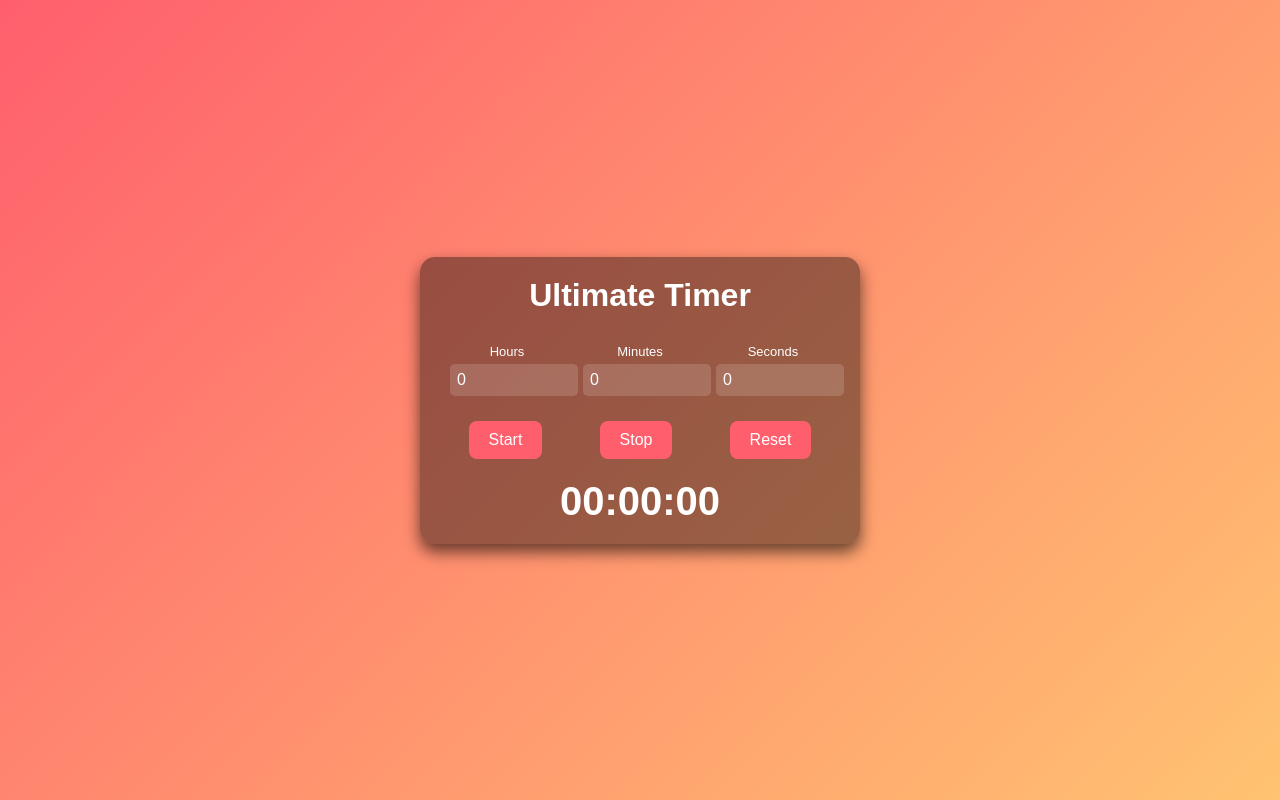
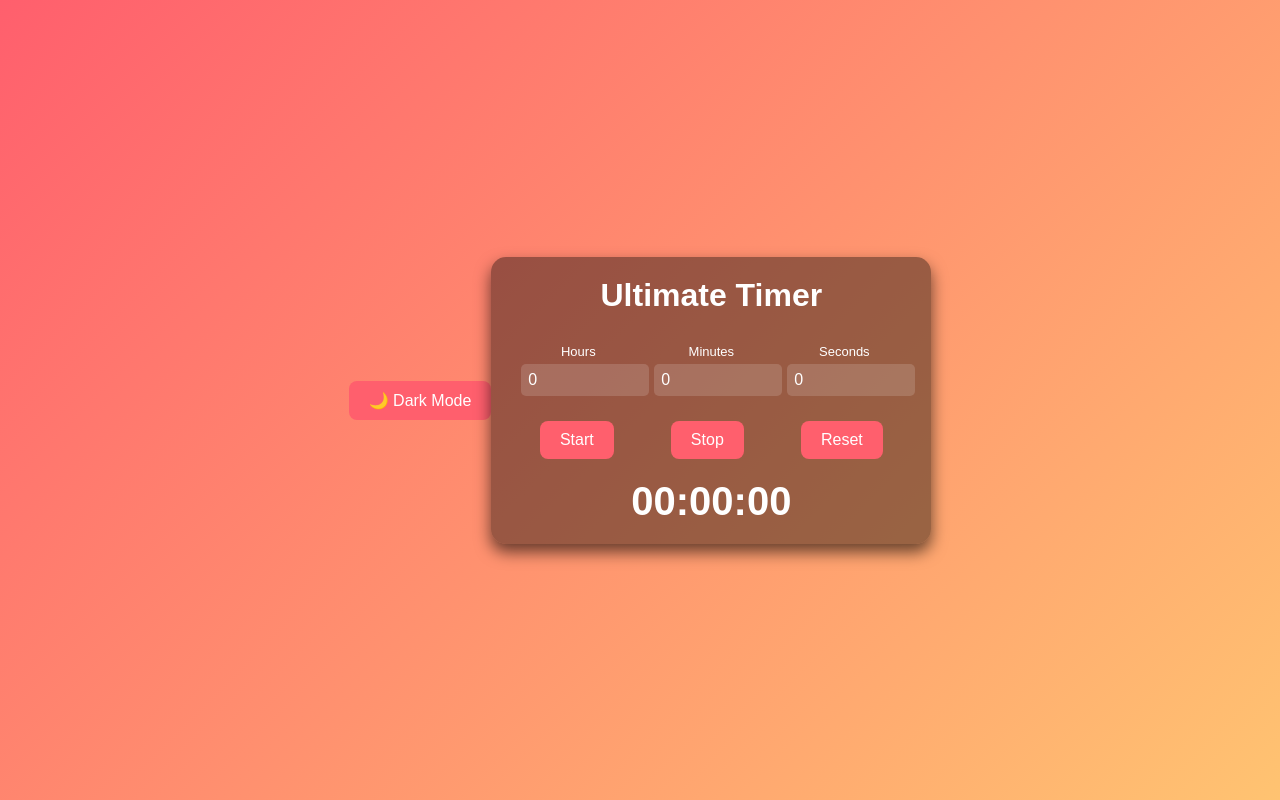
Before and after one commit to omi099/timer1, a plain HTML site: page index.html in a window 1280 px wide. Drawn offline with Linux system fonts and the light colour scheme.

Commit message:
Update index.html

```diff
--- a/index.html
+++ b/index.html
@@ -1,12 +1,15 @@
 <!DOCTYPE html>
 <html lang="en">
+
 <head>
   <meta charset="UTF-8">
   <meta name="viewport" content="width=device-width, initial-scale=1.0">
   <title>Ultimate Timer</title>
   <link rel="stylesheet" href="style.css">
 </head>
+
 <body>
+  <button id="theme-toggle" class="theme-button">🌙 Dark Mode</button>
   <div class="container">
     <h1>Ultimate Timer</h1>
     <div class="input-area">
@@ -35,4 +38,5 @@
   </div>
   <script src="script.js"></script>
 </body>
+
 </html>
```
